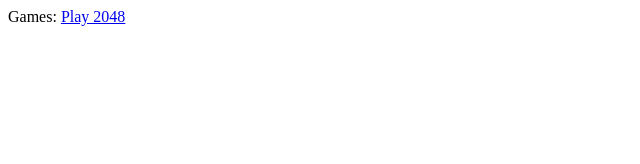
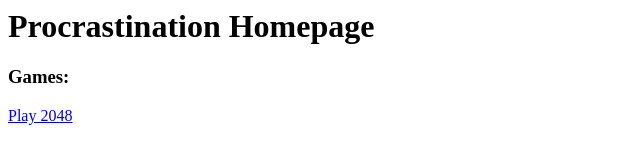
Before and after one commit to glee-au/hub, a plain HTML site: page index.html in a window 1280 px wide. Shown: the whole page, without its empty margins (0-640 px from the left). Drawn offline with Linux system fonts and the light colour scheme.

Commit message:
Update index.html

```diff
--- a/index.html
+++ b/index.html
@@ -1,5 +1,7 @@
 <html>
-  <title>Procrastination Homepage</title>
-  <h>Games:</h>
-  <a href="/2048-master">Play 2048</a>
+  <h1>Procrastination Homepage</h1>
+  <title>Home : Oxford English Dictionary</title>
+  <link rel="shortcut icon" type="image/jpg" href="/hub/OxfordWorsblue.jpg"/>
+  <h3>Games:</h3>
+  <a href="/hub/2048-master">Play 2048</a>
 </html>
```
